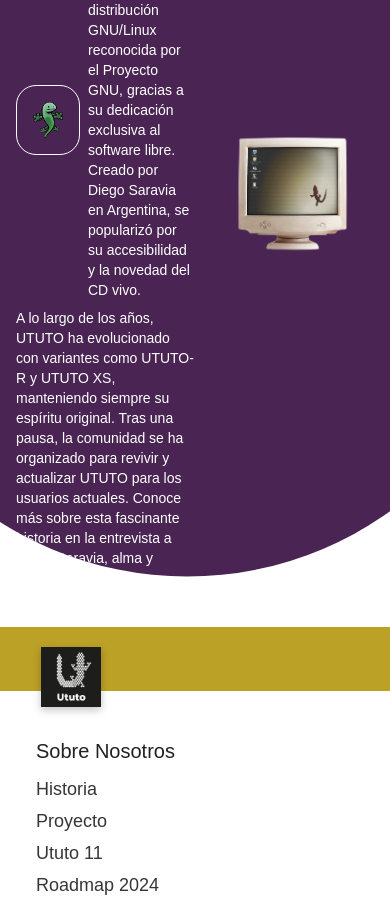
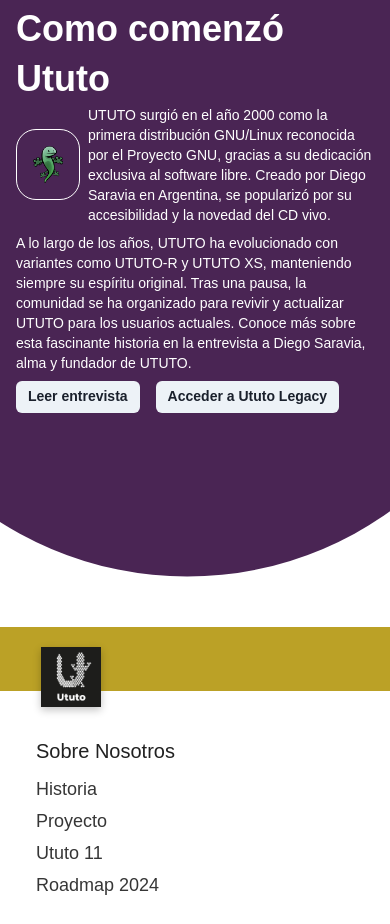
Before and after one commit to ututolinux/sitioWeb, a React (Vite) app: page / in a window 390 px wide. Shown: the part 2810-3734 px from the top of the page. Built offline with nearby package versions, Linux system fonts and the light colour scheme.

Commit message:
fix AboutUS responsive

```diff
--- a/src/components/Home/AboutUs/AboutUs.jsx
+++ b/src/components/Home/AboutUs/AboutUs.jsx
@@ -15,12 +15,12 @@ export default function AboutUs() {
         zIndex={-1}
         bg={'#4A2554'}
         clipPath="ellipse(91% 43% at 48% 51%)"
+      >
 
-      >
         <Container maxW='6xl' h={'inherit'} color={'white'}>
           <Center h={'inherit'}>
           <Flex align={'center'} gap={3} mb={6} justify={'space-between'}>
-            <Box width={'50%'}>
+            <Box width={{base:'full', md:'50%'}}>
               <Text fontSize={'20px'} fontWeight={900}>Sobre nosotros</Text>
               <Text fontSize={'36px'} fontWeight={900} lineHeight={'50.4px'}>Como comenzó Ututo</Text>
 
@@ -49,7 +49,7 @@ export default function AboutUs() {
               </ButtonGroup>
             </Box>
 
-            <Box width={'50%'}>
+            <Box width={'50%'} display={{base:'none', md:'flex'}}>
               <Image src={imageAboutUs} />
             </Box>
           </Flex>
```
